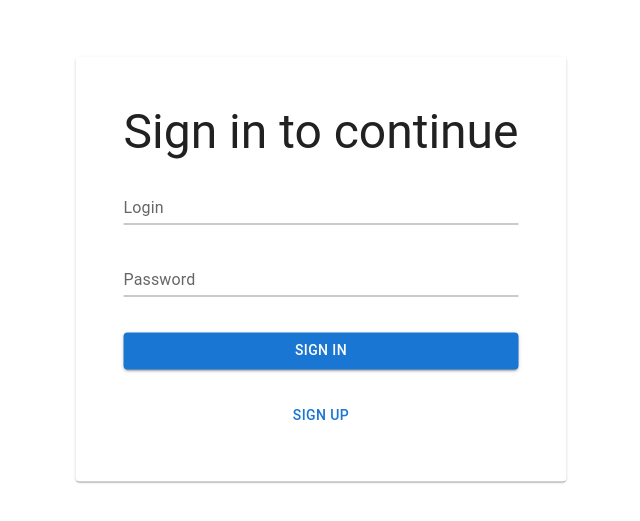
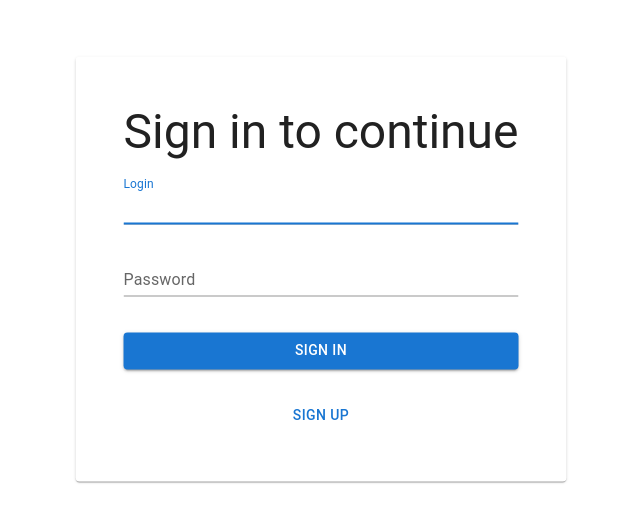
Before and after one commit to thepicture/auth-app, a React (Create React App) app: page / in a window 1280 px wide. Shown: the part 131-652 px from the top of the page, without its empty margins (319-959 px from the left). Built offline with nearby package versions, Linux system fonts and the light colour scheme.

Commit message:
feat: add autofocus and return submit for forms

```diff
--- a/src/components/LoginForm.tsx
+++ b/src/components/LoginForm.tsx
@@ -1,5 +1,5 @@
 import { useContext, useState } from "react";
-import { TextField, Button, Typography } from "@mui/material";
+import { TextField, Button, Typography, Box, Stack } from "@mui/material";
 import { Link, useNavigate } from "react-router-dom";
 import jwt_decode from "jwt-decode";
 import { useCookies } from "react-cookie";
@@ -18,7 +18,9 @@ export function LoginForm() {
   const [loginUser, setLoginUser] = useState({ login: "", password: "" });
   const { user, setUser } = useContext(UserContext);
 
-  async function handleSignIn() {
+  async function handleSignIn(event: React.FormEvent) {
+    event.preventDefault();
+
     const response = await fetch(BASE_URL + "/api/signin", {
       method: "POST",
       headers: {
@@ -53,12 +55,14 @@ export function LoginForm() {
   }
 
   return (
-    <>
+    <form onSubmit={handleSignIn}>
+      <Stack>
         <Typography variant="h3" component="h1" align="center">
           Sign in to continue
         </Typography>
         <TextField
           onChange={handleChange}
+          autoFocus
           name="login"
           label="Login"
           variant="standard"
@@ -73,7 +77,7 @@ export function LoginForm() {
           margin="normal"
         />
         <Button
-        onClick={handleSignIn}
+          type="submit"
           variant="contained"
           style={{ margin: "2em 0 0 0" }}
         >
@@ -89,6 +93,7 @@ export function LoginForm() {
             Sign Up
           </Button>
         </Link>
-    </>
+      </Stack>
+    </form>
   );
 }
--- a/src/components/RegisterForm.tsx
+++ b/src/components/RegisterForm.tsx
@@ -1,5 +1,5 @@
-import { useState } from "react";
-import { TextField, Button, Typography } from "@mui/material";
+import { FormEvent, useState } from "react";
+import { TextField, Button, Typography, Stack } from "@mui/material";
 import { Link } from "react-router-dom";
 import { BASE_URL } from "../http/Api";
 
@@ -10,7 +10,9 @@ export function RegisterForm() {
     return user.login && user.password && user.fullName;
   }
 
-  async function handleSignUp() {
+  async function handleSignUp(event: FormEvent) {
+    event.preventDefault();
+
     const response = await fetch(BASE_URL + "/api/signup", {
       method: "POST",
       headers: {
@@ -36,12 +38,14 @@ export function RegisterForm() {
   }
 
   return (
-    <>
+    <form onSubmit={handleSignUp}>
+      <Stack>
         <Typography variant="h3" component="h1" align="center">
           Create a new account
         </Typography>
         <TextField
           onChange={handleChange}
+          autoFocus
           name="login"
           label="Login"
           variant="standard"
@@ -63,7 +67,7 @@ export function RegisterForm() {
           margin="normal"
         />
         <Button
-        onClick={handleSignUp}
+          type="submit"
           disabled={!isCanSignUp()}
           variant="contained"
           style={{ margin: "2em 0 0 0" }}
@@ -80,6 +84,7 @@ export function RegisterForm() {
             To login form
           </Button>
         </Link>
-    </>
+      </Stack>
+    </form>
   );
 }
--- a/src/containers/LoginPage.tsx
+++ b/src/containers/LoginPage.tsx
@@ -1,4 +1,4 @@
-import { Card, Stack } from "@mui/material";
+import { Card } from "@mui/material";
 import { LoginForm } from "../components/LoginForm";
 
 export function LoginPage() {
@@ -12,9 +12,7 @@ export function LoginPage() {
         padding: "3em",
       }}
     >
-      <Stack>
-        <LoginForm />
-      </Stack>
+      <LoginForm />
     </Card>
   );
 }
--- a/src/containers/RegisterPage.tsx
+++ b/src/containers/RegisterPage.tsx
@@ -1,4 +1,4 @@
-import { Card, Stack } from "@mui/material";
+import { Card } from "@mui/material";
 import { RegisterForm } from "../components/RegisterForm";
 
 export function RegisterPage() {
@@ -12,9 +12,7 @@ export function RegisterPage() {
         padding: "3em",
       }}
     >
-      <Stack>
-        <RegisterForm />
-      </Stack>
+      <RegisterForm />
     </Card>
   );
 }
```
Lines whose indentation alone changed are shown as unchanged.
